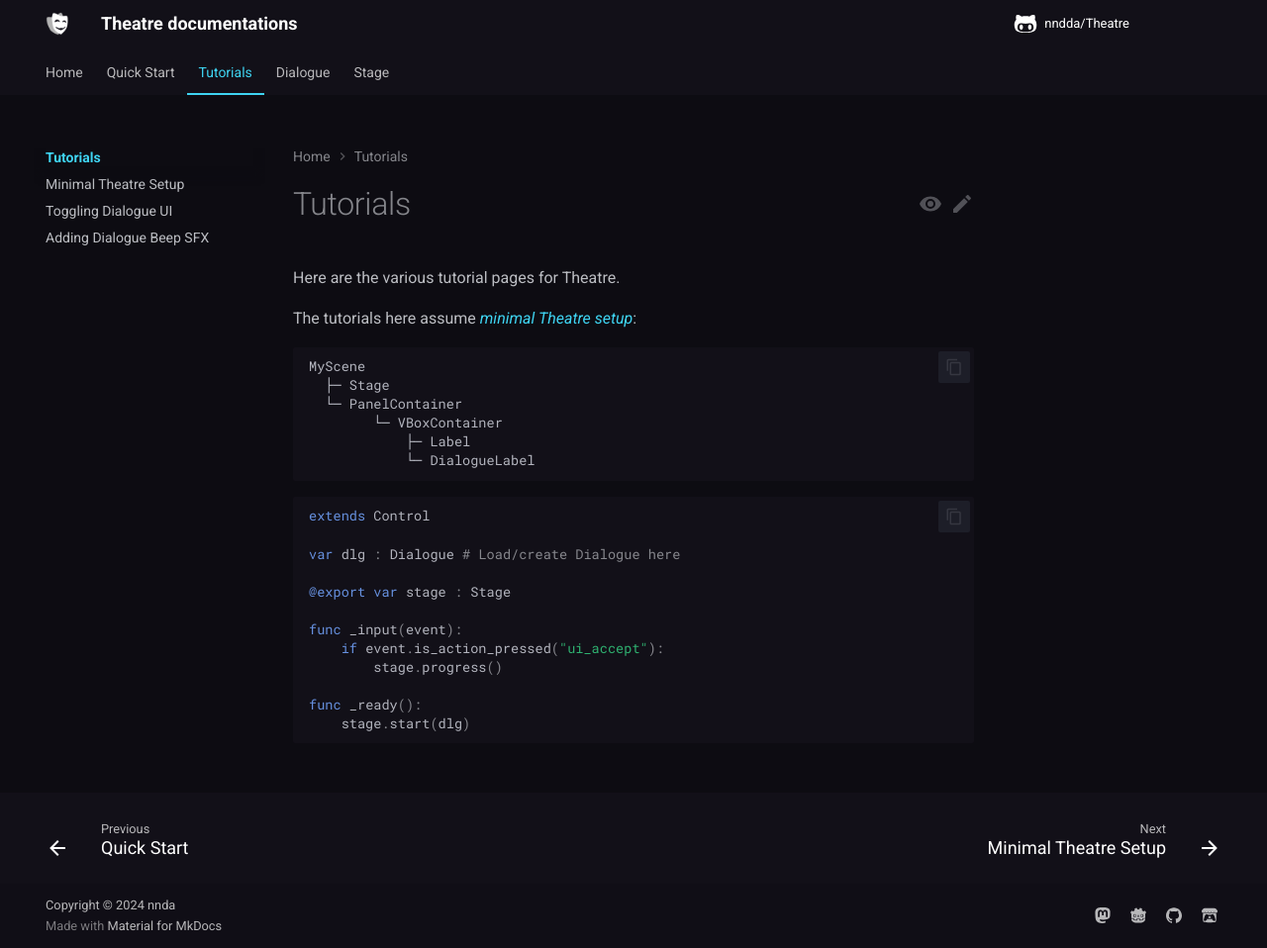
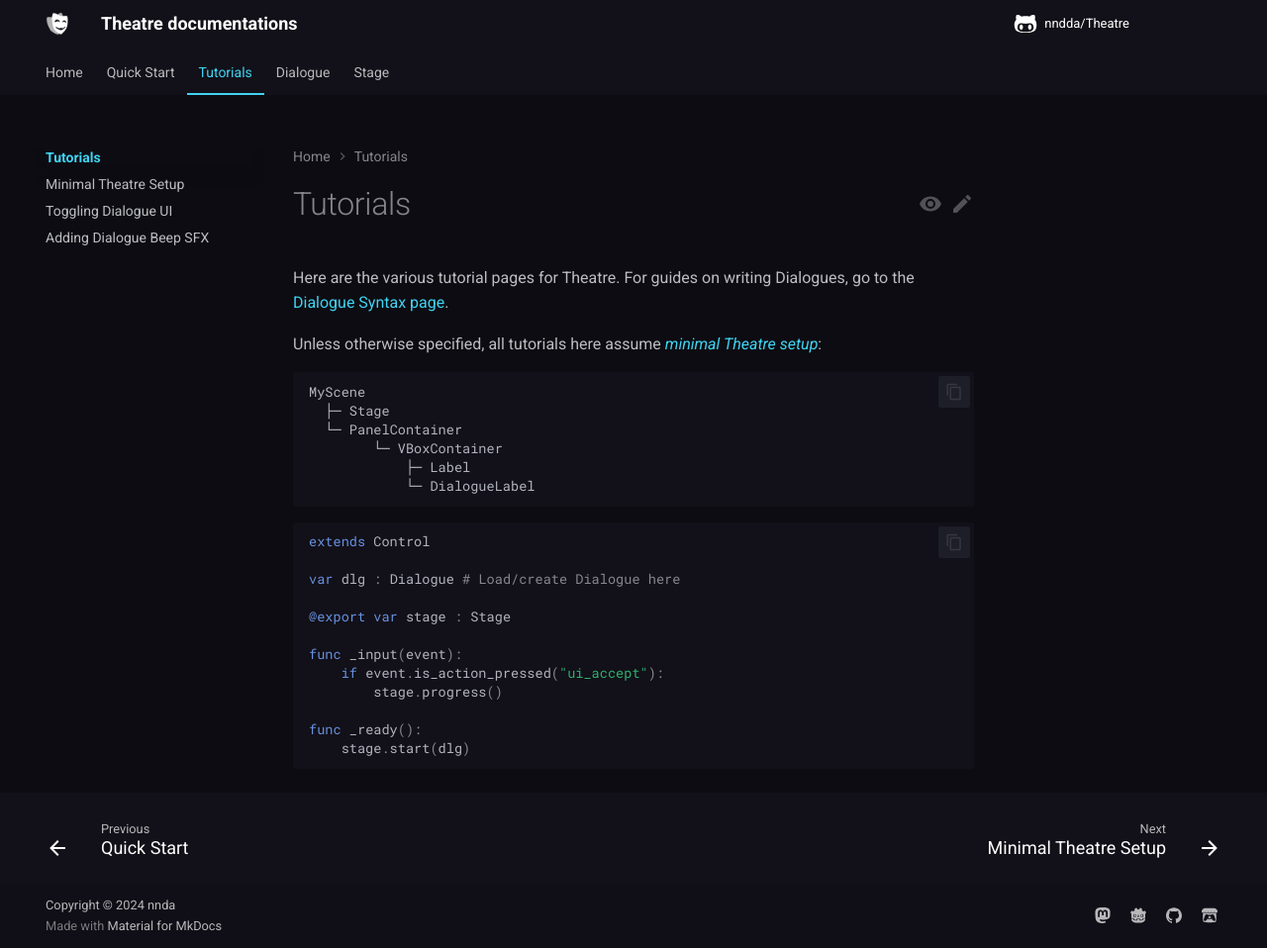
Before and after one commit to nndda/Theatre, an MkDocs documentation site: the page built from docs/tutorials/index.md, in a window 1280 px wide and 958 px high. Shown: the whole window at 99% size. Built offline with MkDocs 1.6.1 and Material for MkDocs 9.7.7, drawn with Linux system fonts in a browser that asks for light colours; comment, search, counter and statistics services are not loaded.

Commit message:
Minor grammar changes

````diff
--- a/docs/tutorials/index.md
+++ b/docs/tutorials/index.md
@@ -1,8 +1,8 @@
 # Tutorials
 
-Here are the various tutorial pages for Theatre.
+Here are the various tutorial pages for Theatre. For guides on writing Dialogues, go to the [Dialogue Syntax page](../class/dialogue/syntax.md).
 
-The tutorials here assume [_minimal Theatre setup_](minimal_setup/index.md):
+Unless otherwise specified, all tutorials here assume [_minimal Theatre setup_](minimal_setup/index.md):
 
 ```
 MyScene
````
Also changed, not shown: docs/tutorials/basics/loading_dialogue.md (renamed from docs/class/dialogue/tutorials/constructing.md, +1 -1 lines).
